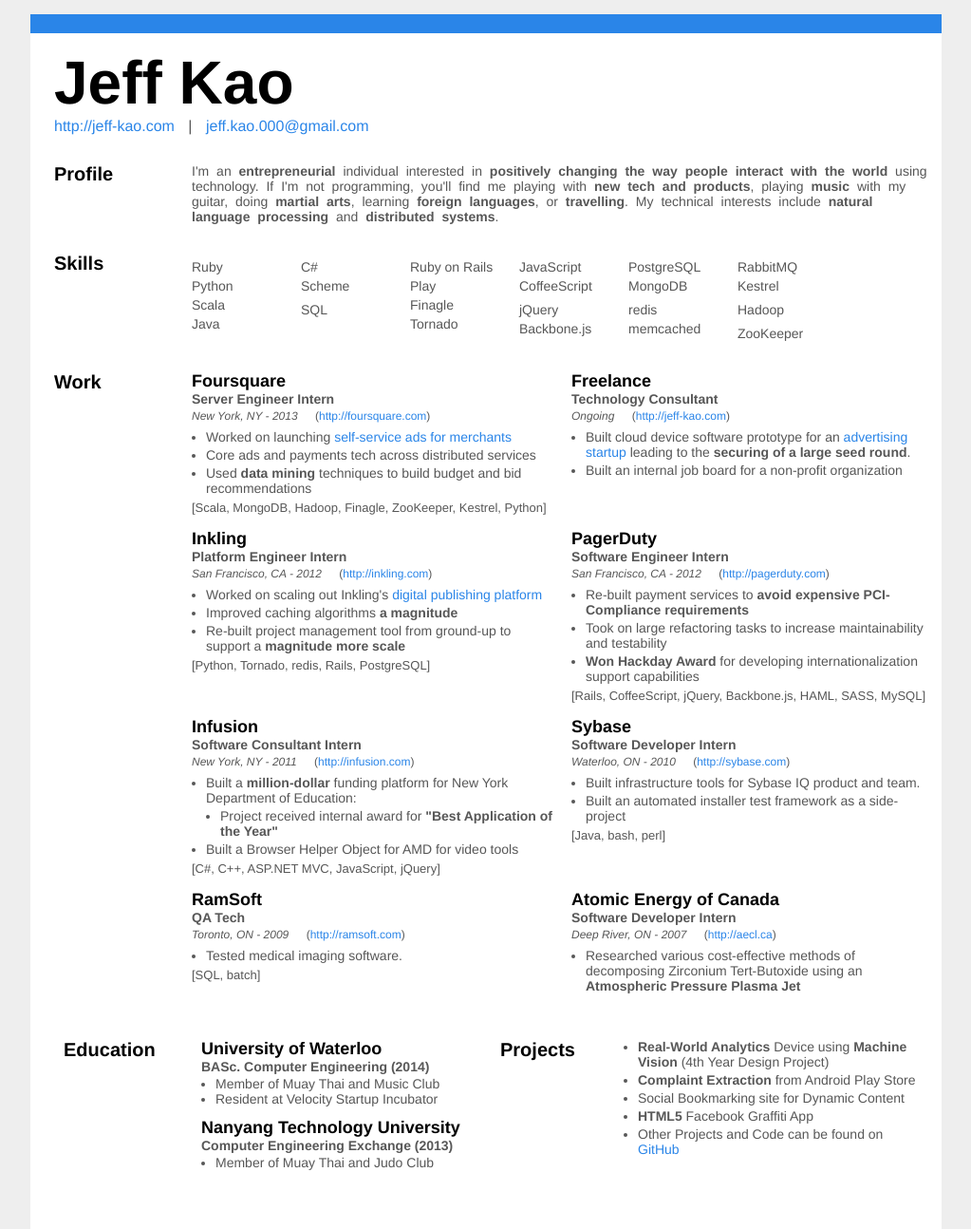
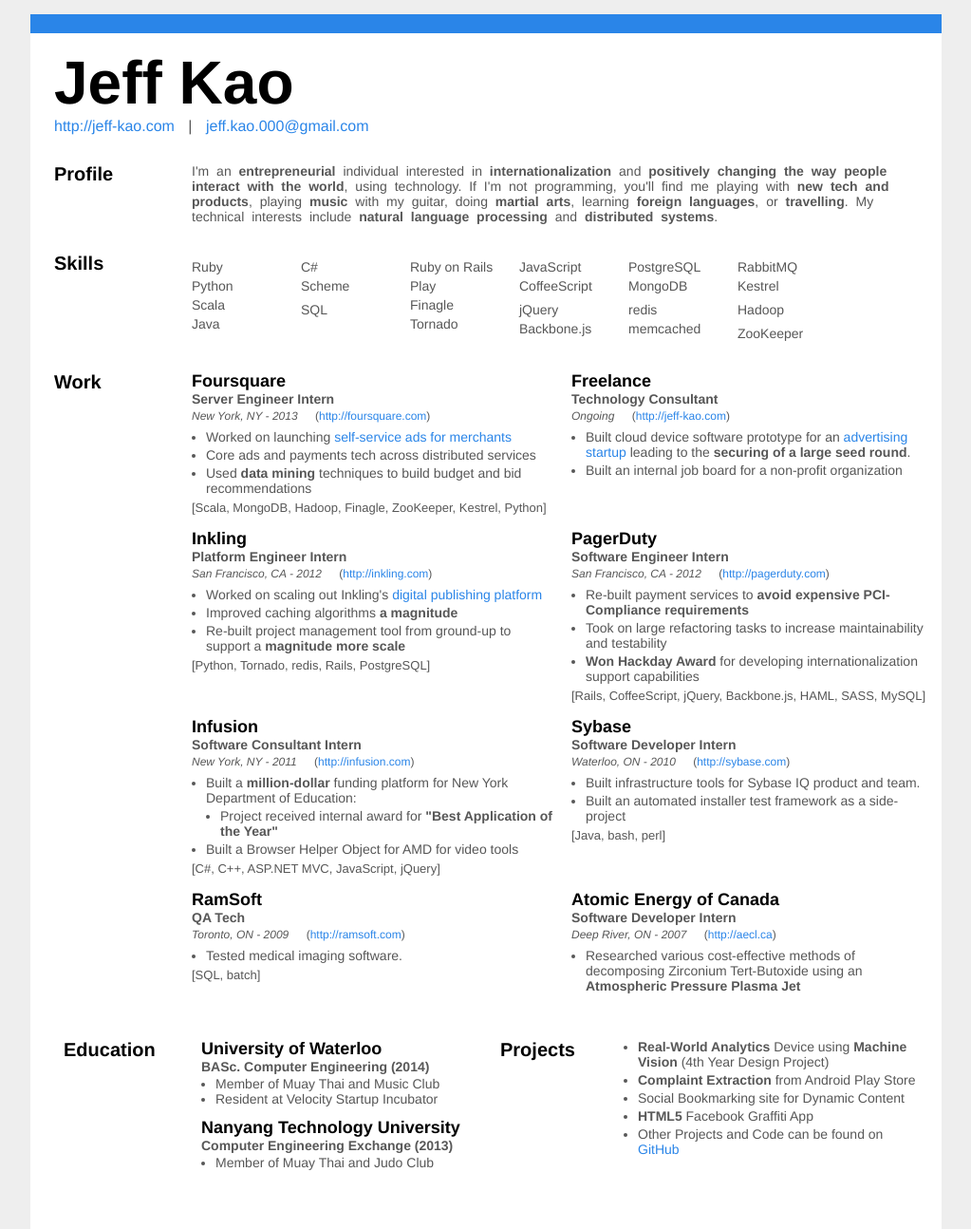
Before and after one commit to jkao/jkao.github.io, a Jekyll site: the page resume.updated.html, which Jekyll copies as it is, in a window 1280 px wide. Shown: the whole page at 95% size, without its empty margins (128-1151 px from the left). Built offline with Jekyll 4.4.1, drawn with Linux system fonts in a browser that asks for light colours.

Commit message:
Minor rewording for summary.

```diff
--- a/resume.updated.html
+++ b/resume.updated.html
@@ -170,7 +170,11 @@
         </div>
         <div class="grid_10 omega">
           <p class="summary">
-            I'm an <strong>entrepreneurial</strong> individual interested in <strong>positively changing the way people interact with the world</strong> using technology.
+            I'm an <strong>entrepreneurial</strong> individual interested in
+            <strong>internationalization</strong>
+            and
+            <strong>positively changing the way people interact with the world</strong>,
+            using technology.
             If I'm not programming, you'll find me
             playing with <strong>new tech and products</strong>,
             playing <strong>music</strong> with my guitar,
```
